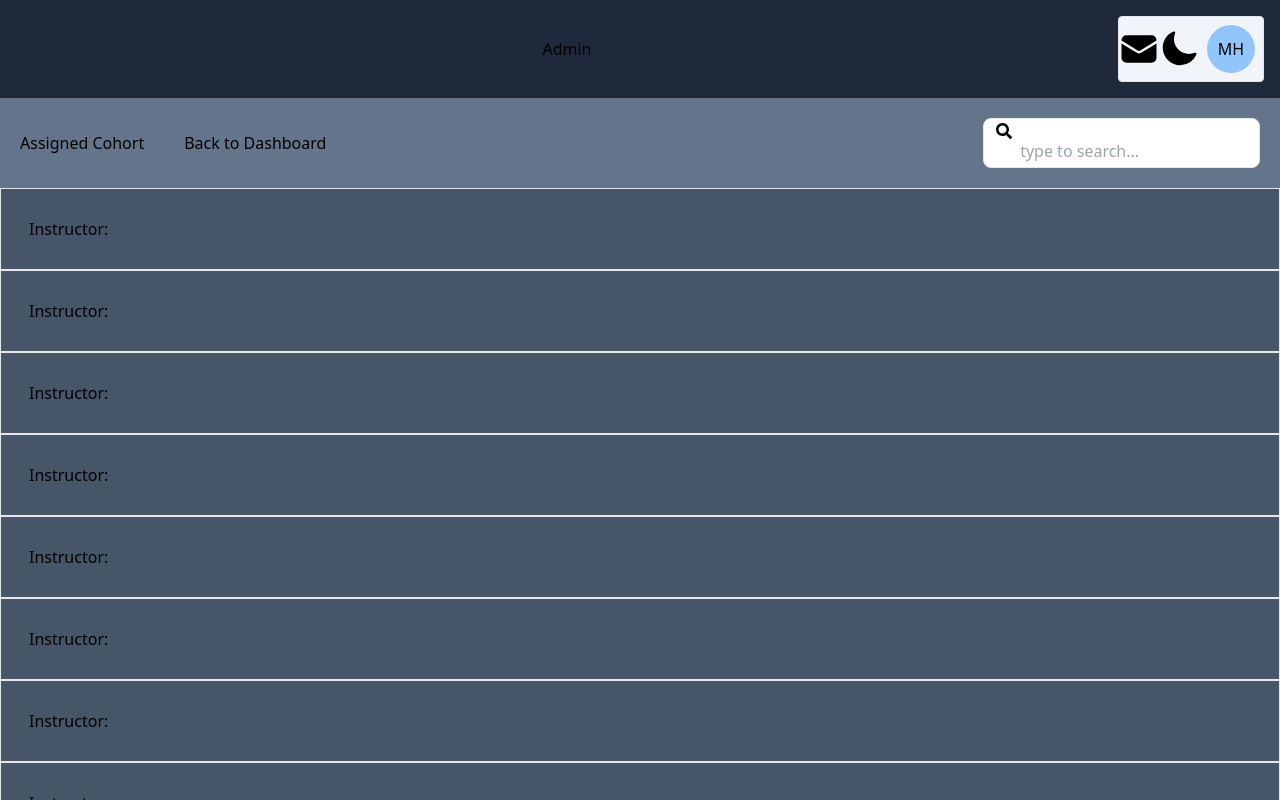
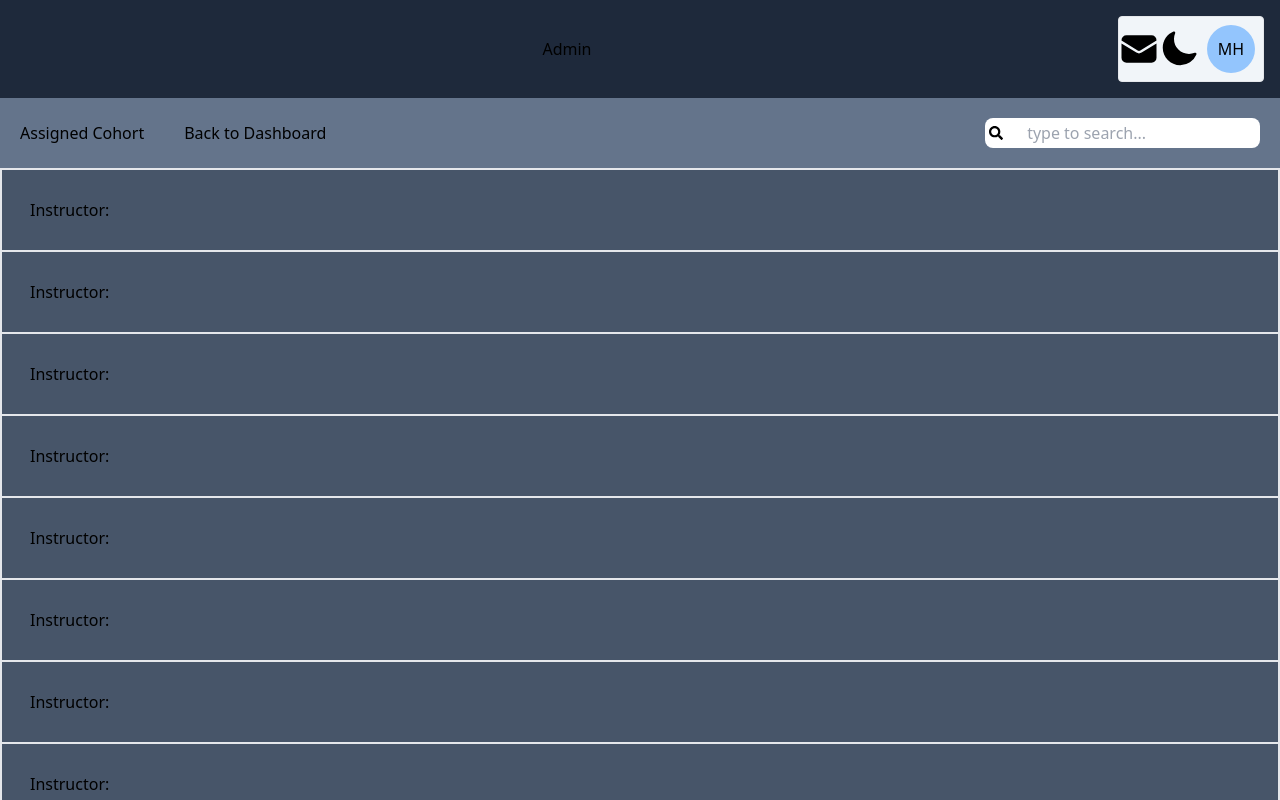
Before and after one commit to Blue-Ocean-MCSPA/link-learning, a Next.js app: page /admin in a window 1280 px wide. Both pictures are taken after a click on the button "view all Instructors". Shown: the top 800 px of the page. Built offline with nearby package versions, Linux system fonts and the light colour scheme.

Commit message:
UnBroken

```diff
--- a/app/Components/Admin/SelectInstuctors.jsx
+++ b/app/Components/Admin/SelectInstuctors.jsx
@@ -47,23 +47,23 @@ const SelectInstructors = ({ setSelectedCohort, setSelectedInstructor }) => {
         <button className=" ml-10" onClick={handleClick}>
           Back to Dashboard
         </button>
-        <div className="border flex-col ml-auto p-6 bg-white rounded-lg px-3 py-1 items-center">
+        <div className="flex items-center ml-auto bg-white rounded-lg p-1">
           <FaSearch className="text-black" />
           <input
-            className="bg-transparent border-none h-full w-full focus:outline-none ml-5 text-black item-center"
+            className="bg-transparent border-none h-full w-full focus:outline-none ml-5 text-black items-center border"
             type="text"
             placeholder=" type to search..."
             value={input}
             onChange={(e) => handleChange(e.target.value)}
           />
-          <div className="search bg-white flex flex-col shadow-white rounded-lg overflow-y-scroll hover: bg-gray-200">
-            {searchInfo.map((search, id) => {
-              return <div key={id}>{search.name}</div>;
-            })}
-          </div>
+        </div>
+        <div className="absolute bg-white shadow-white rounded-lg overflow-y-scroll hover: bg-gray-200 right-10 top-40">
+          {searchInfo.map((search, id) => {
+            return <div key={id}>{search.name}</div>;
+          })}
         </div>
       </div>
-      <div className="flex flex-col w-15">
+      <div className="flex flex-col w-15 border ">
         <InfiniteScroll dataLength={dataSource.length}>
           {dataSource.map((item, index) => {
             return <div className="bg-600 p-7 border">Instructor: {item}</div>;
```
